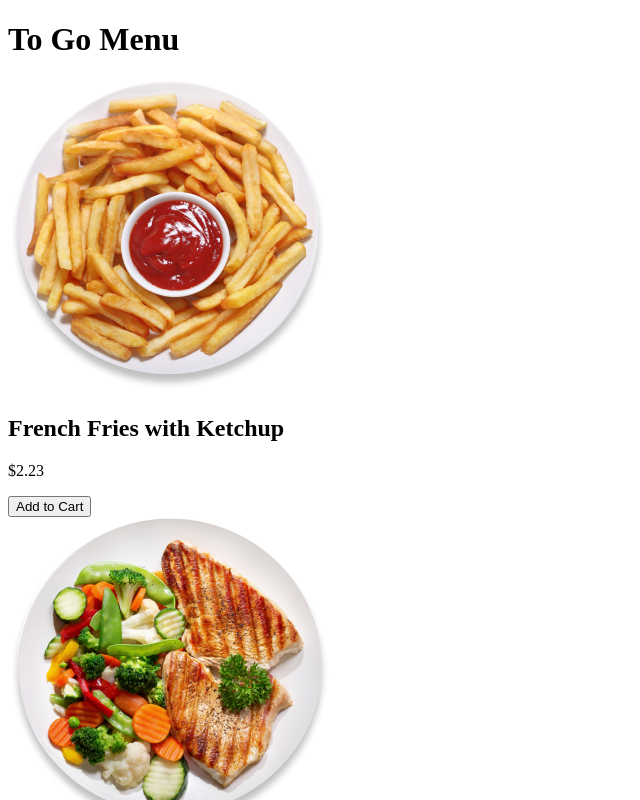
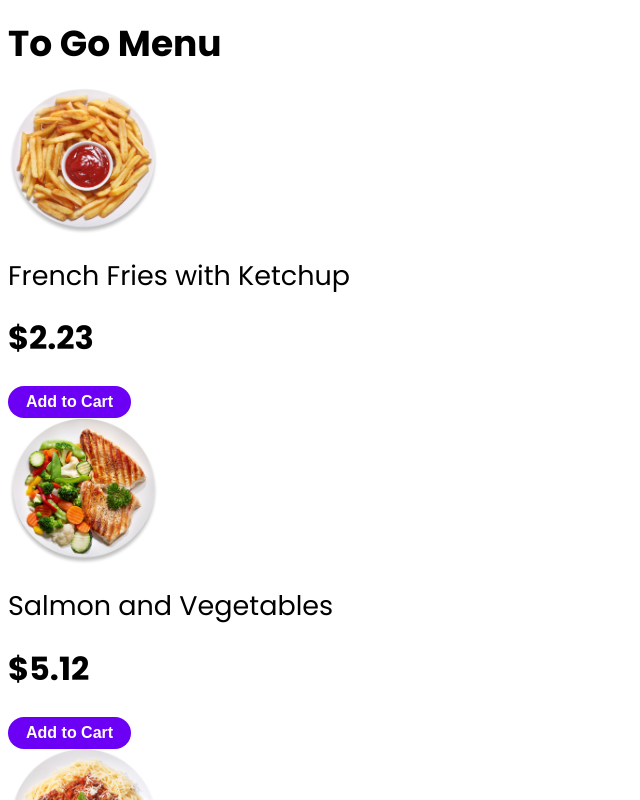
Before and after one commit to nicm42/advent-of-css-and-js, a Vue app in the folder day2/: page / in a window 1280 px wide. Shown: the top 800 px of the page, without its empty margins (0-640 px from the left). Built offline with nearby package versions, Linux system fonts and the light colour scheme.

Commit message:
Day 2: Styled meal components

```diff
--- /dev/null
+++ b/day2/src/App.module.css
@@ -0,0 +1,6 @@
+.font {
+  font-family: 'Poppins', sans-serif;
+  font-size: 1.125rem;
+  font-weight: 400;
+  line-height: 1.1;
+}
--- a/day2/src/App.vue
+++ b/day2/src/App.vue
@@ -1,8 +1,9 @@
 <script>
+import styles from './App.module.css';
 export default {
   data() {
     return {
-      counter: 0,
+      styles,
       meals: [
         {
           id: 1,
@@ -95,6 +96,7 @@ import Cart from './components/Cart.vue';
 </script>
 
 <template>
+  <div :class="styles.font">
     <h1>To Go Menu</h1>
     <Meal
       v-for="meal of meals"
@@ -115,6 +117,5 @@ import Cart from './components/Cart.vue';
     </div>
     <hr />
     <p>Total: ${{ totalPrice }}</p>
+  </div>
 </template>
-
-<style scoped></style>
--- /dev/null
+++ b/day2/src/components/Meal.module.css
@@ -0,0 +1,31 @@
+.image {
+  width: 150px;
+  max-width: 100%;
+  object-fit: cover;
+}
+
+.name {
+  font-weight: 400;
+}
+
+.price {
+  font-size: 2rem;
+  font-weight: 700;
+  line-height: 1;
+}
+
+.button {
+  padding: 0.25em 1.125em;
+  color: #fff;
+  font-size: 1rem;
+  font-weight: 700;
+  line-height: 1.5;
+  background-color: #6b00f5;
+  border: none;
+  border-radius: 1.25em;
+  cursor: pointer;
+}
+
+.inCart {
+  background-color: #000;
+}
--- a/day2/src/components/Meal.vue
+++ b/day2/src/components/Meal.vue
@@ -1,7 +1,9 @@
 <script>
+import styles from './Meal.module.css';
 export default {
   data() {
     return {
+      styles,
       hasBeenClicked: false,
     };
   },
@@ -26,13 +28,15 @@ const props = defineProps({
 
 <template>
   <div>
-    <img :src="image" :alt="name" />
-    <h2>{{ name }}</h2>
-    <p>${{ price }}</p>
-    <button :disabled="hasBeenClicked" @click="addToCart(id)">
+    <img :class="styles.image" :src="image" :alt="name" />
+    <h2 :class="styles.name">{{ name }}</h2>
+    <p :class="styles.price">${{ price }}</p>
+    <button
+      :class="[{ [styles.inCart]: hasBeenClicked }, styles.button]"
+      :disabled="hasBeenClicked"
+      @click="addToCart(id)"
+    >
       {{ hasBeenClicked ? 'In Cart' : 'Add to Cart' }}
     </button>
   </div>
 </template>
-
-<style scoped></style>
```
Also changed, not shown: day2/src/main.js (+4 -4 lines). Lines whose indentation alone changed are shown as unchanged.
